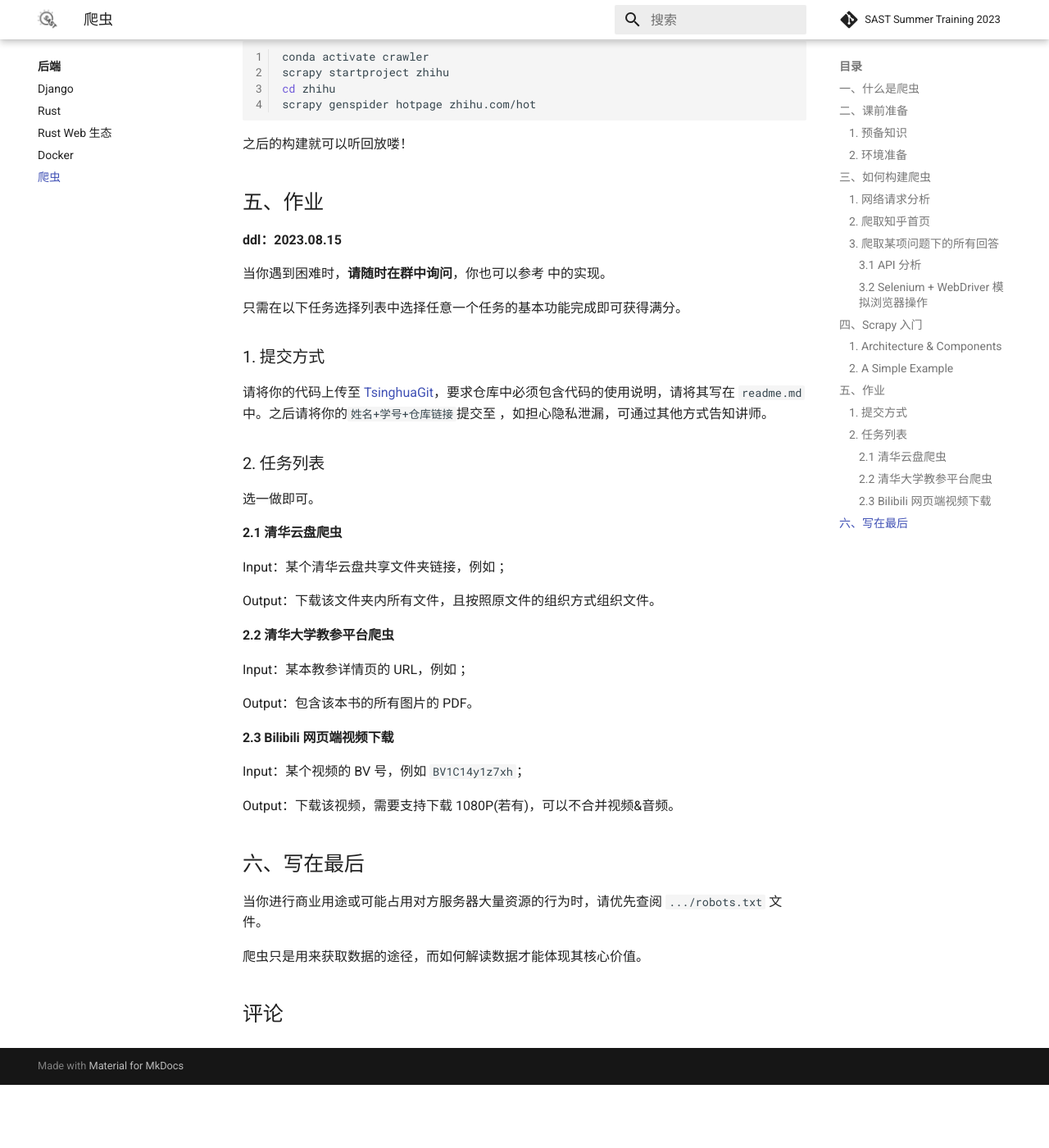
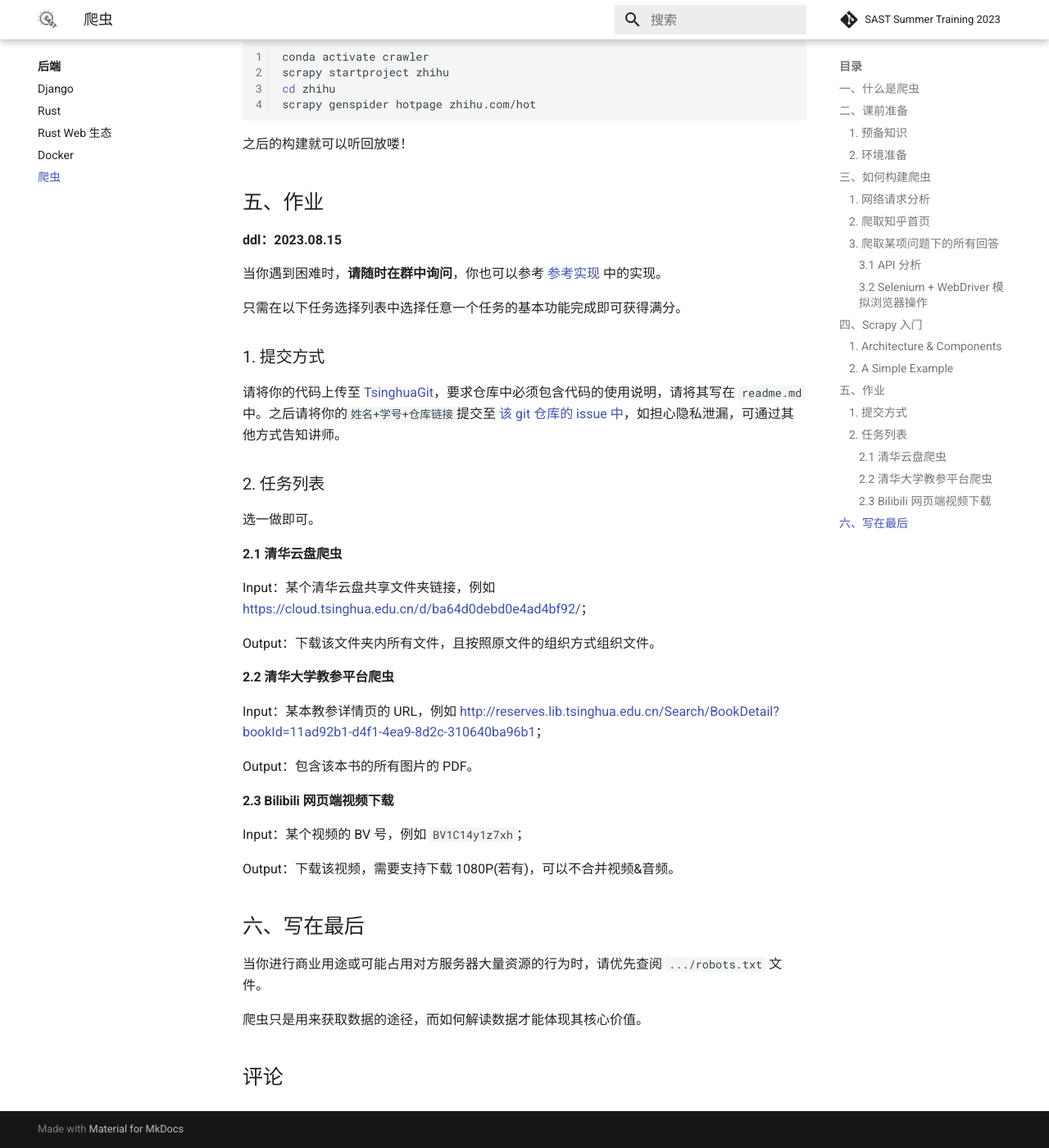
Before and after one commit to sast-summer-training-2023/sast-summer-training-2023.github.io, an MkDocs documentation site: the page built from docs/backend/crawler.md, in a window 1280 px wide and 1400 px high, scrolled down 5789 px. Shown: the whole window at 82% size. Built offline with MkDocs 1.6.1 and Material for MkDocs 9.7.7, drawn with Linux system fonts in a browser that asks for light colours; emoji names are drawn with the system emoji font; comment, search, counter and statistics services are not loaded; before the commit the page ends 7112 px from its top, so only the background shows below that.

Commit message:
add name for url

```diff
--- a/docs/backend/crawler.md
+++ b/docs/backend/crawler.md
@@ -253,13 +253,13 @@ scrapy genspider hotpage zhihu.com/hot
 
 **ddl：2023.08.15**
 
-当你遇到困难时，**请随时在群中询问**，你也可以参考 [](https://github.com/KMing-L/crawler) 中的实现。
+当你遇到困难时，**请随时在群中询问**，你也可以参考 [参考实现](https://github.com/KMing-L/crawler) 中的实现。
 
 只需在以下任务选择列表中选择任意一个任务的基本功能完成即可获得满分。
 
 ### 1. 提交方式
 
-请将你的代码上传至 [TsinghuaGit](https://git.tsinghua.edu.cn)，要求仓库中必须包含代码的使用说明，请将其写在 `readme.md` 中。之后请将你的`姓名+学号+仓库链接`提交至 [](https://github.com/sast-summer-training-2023/sast2023-crawler/issues)，如担心隐私泄漏，可通过其他方式告知讲师。
+请将你的代码上传至 [TsinghuaGit](https://git.tsinghua.edu.cn)，要求仓库中必须包含代码的使用说明，请将其写在 `readme.md` 中。之后请将你的`姓名+学号+仓库链接`提交至 [该 git 仓库的 issue 中](https://github.com/sast-summer-training-2023/sast2023-crawler/issues)，如担心隐私泄漏，可通过其他方式告知讲师。
 
 ### 2. 任务列表
 
@@ -267,13 +267,13 @@ scrapy genspider hotpage zhihu.com/hot
 
 #### 2.1 清华云盘爬虫
 
-Input：某个清华云盘共享文件夹链接，例如 [](https://cloud.tsinghua.edu.cn/d/ba64d0debd0e4ad4bf92/)；
+Input：某个清华云盘共享文件夹链接，例如 [https://cloud.tsinghua.edu.cn/d/ba64d0debd0e4ad4bf92/](https://cloud.tsinghua.edu.cn/d/ba64d0debd0e4ad4bf92/)；
 
 Output：下载该文件夹内所有文件，且按照原文件的组织方式组织文件。
 
 #### 2.2 清华大学教参平台爬虫
 
-Input：某本教参详情页的 URL，例如 [](http://reserves.lib.tsinghua.edu.cn/Search/BookDetail?bookId=11ad92b1-d4f1-4ea9-8d2c-310640ba96b1)；
+Input：某本教参详情页的 URL，例如 [http://reserves.lib.tsinghua.edu.cn/Search/BookDetail?bookId=11ad92b1-d4f1-4ea9-8d2c-310640ba96b1](http://reserves.lib.tsinghua.edu.cn/Search/BookDetail?bookId=11ad92b1-d4f1-4ea9-8d2c-310640ba96b1)；
 
 Output：包含该本书的所有图片的 PDF。
 
```
